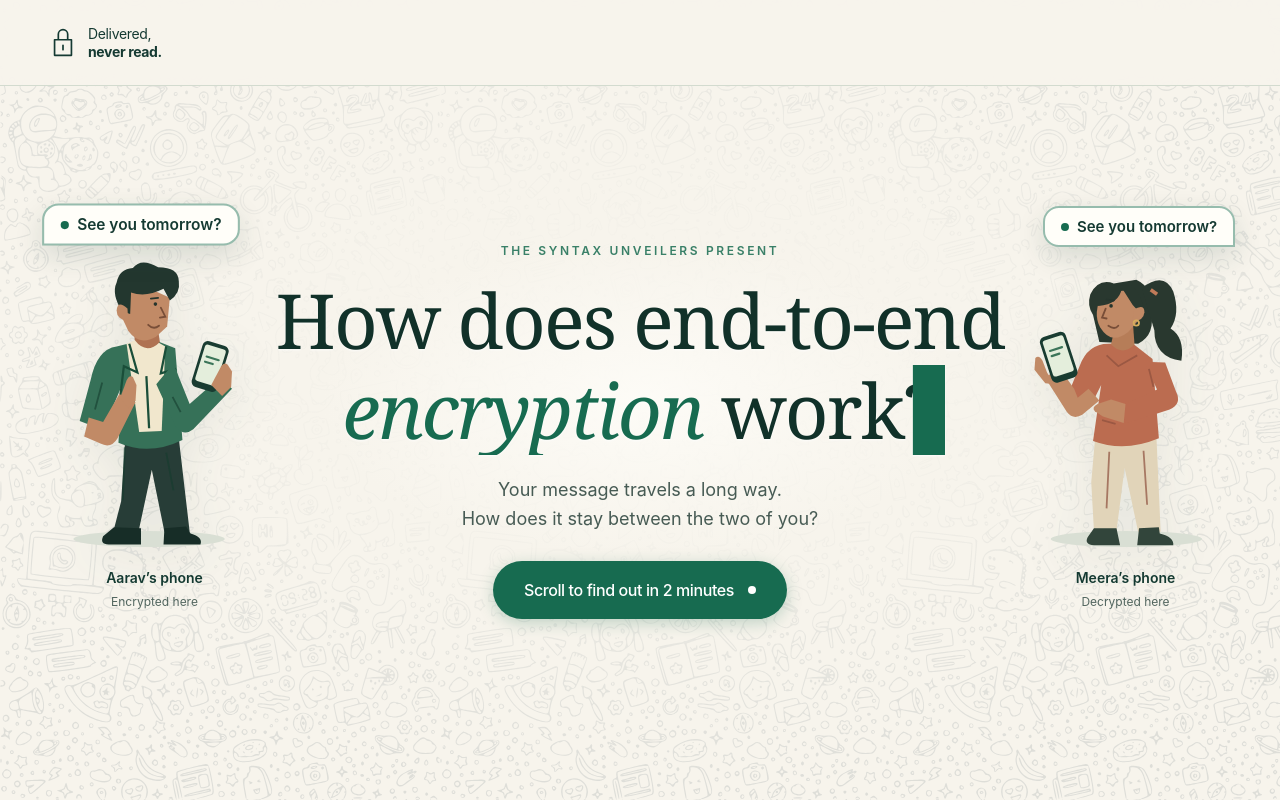
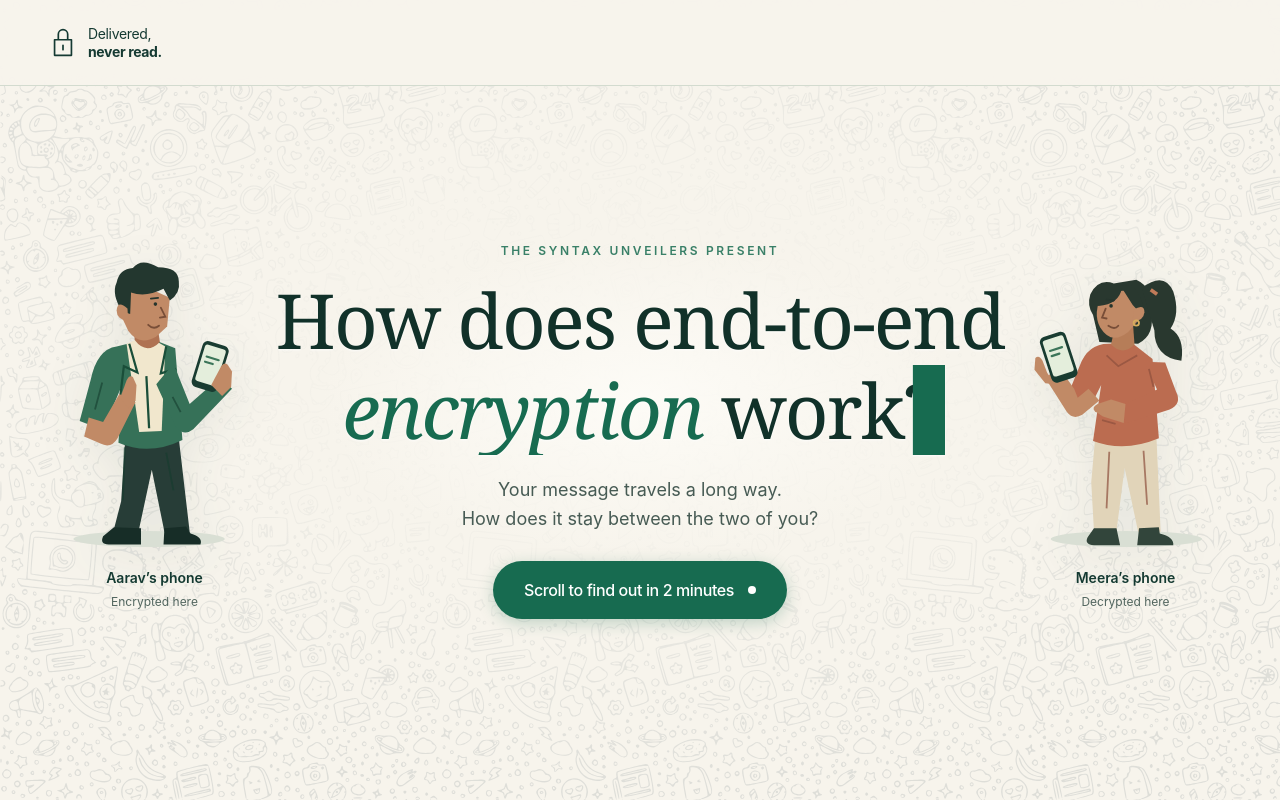
Before and after one commit to yashsva292-ops/Global-Virtual-Hackathon-repo, a React (Vite) app: page / in a window 1280 px wide. Built offline with nearby package versions, Linux system fonts and the light colour scheme.

Commit message:
Choreograph homepage speech bubbles with doodle fill, delivered tick, and blue double-tick

```diff
--- a/src/components/features/E2EEHomePage.tsx
+++ b/src/components/features/E2EEHomePage.tsx
@@ -122,21 +122,60 @@ export const E2EEHomePage: React.FC<E2EEHomePageProps> = ({ onNavigateToSimulato
           {/* LEFT: Aarav (Proportioned Editorial Illustration, Holding Phone) */}
           <div className="w-full flex flex-col items-center lg:items-end justify-center relative order-2 lg:order-1 pt-8 lg:pt-0">
             <div className="relative w-[175px] sm:w-[210px] md:w-[225px] lg:w-[235px] flex flex-col items-center">
-              {/* Sent Speech Bubble Pop-up */}
+              {/* Sent Speech Bubble Pop-up: Steady, shows delivered tick, then goes down as Meera's arrives */}
               <motion.div
-                initial={reducedMotion ? false : { opacity: 0, scale: 0.82, y: 10 }}
+                initial={false}
                 animate={
                   reducedMotion
-                    ? { opacity: 1 }
+                    ? { opacity: 1, y: 0, scale: 1 }
                     : journeyPhase === 'animating'
-                    ? { opacity: [1, 1, 0.72, 0.72, 1], scale: [1, 1.04, 1, 1, 1.03], y: [0, -3, 0, 0, -2] }
-                    : { opacity: 1, scale: 1, y: 0 }
+                    ? {
+                        opacity: [0, 1, 1, 1, 0, 0],
+                        y: [6, 0, 0, 0, 8, 8],
+                        scale: [0.94, 1, 1, 1, 0.96, 0.96],
+                      }
+                    : { opacity: 0, y: 6, scale: 0.94 }
                 }
-                transition={{ duration: journeyPhase === 'animating' ? 5.6 : 0.45, ease: [0.22, 1, 0.36, 1] }}
-                className="mb-2.5 sm:mb-0 sm:absolute sm:-top-11 sm:left-2 z-20 bg-[#FFFEF9] border-2 border-[#176B50]/45 text-[#153A32] text-sm sm:text-[15px] font-semibold px-4 py-2 rounded-t-2xl rounded-br-2xl shadow-[0_10px_28px_rgba(21,58,50,0.14)] whitespace-nowrap flex items-center gap-2"
+                transition={{
+                  duration: 5.6,
+                  times: [0, 0.08, 0.25, 0.48, 0.58, 1],
+                  ease: [0.22, 1, 0.36, 1],
+                }}
+                className="mb-2.5 sm:mb-0 sm:absolute sm:-top-11 sm:left-2 z-20 relative overflow-hidden bg-[#CFE3C9] border border-[#9EC098] text-[#153A32] text-sm sm:text-[15px] font-semibold px-4 py-2 rounded-t-2xl rounded-br-2xl shadow-[0_6px_16px_rgba(21,58,50,0.08)] whitespace-nowrap"
               >
-                <span className="w-2 h-2 rounded-full bg-[#176B50] shrink-0" aria-hidden="true" />
-                <span>See you tomorrow?</span>
+                <div
+                  className="absolute inset-0 pointer-events-none opacity-[0.16]"
+                  style={{
+                    backgroundImage: 'url(./whatsapp-doodle.svg)',
+                    backgroundRepeat: 'repeat',
+                    backgroundSize: '340px auto',
+                  }}
+                  aria-hidden="true"
+                />
+                <span className="relative z-10 inline-flex items-center gap-2">
+                  <span>See you tomorrow?</span>
+                  <motion.span
+                    initial={false}
+                    animate={
+                      reducedMotion
+                        ? { opacity: 1 }
+                        : journeyPhase === 'animating'
+                        ? { opacity: [0, 0, 1, 1, 0, 0] }
+                        : { opacity: 0 }
+                    }
+                    transition={{
+                      duration: 5.6,
+                      times: [0, 0.22, 0.30, 0.48, 0.58, 1],
+                    }}
+                    className="inline-flex items-center gap-1 text-[11px] font-medium text-[#176B50]"
+                    aria-label="Delivered"
+                  >
+                    <svg width="14" height="10" viewBox="0 0 16 11" fill="none" stroke="currentColor" strokeWidth="1.7" strokeLinecap="round" strokeLinejoin="round" aria-hidden="true">
+                      <path d="M1 5.5l3 3L10.5 2" />
+                      <path d="M6 5.5l3 3L15.5 2" />
+                    </svg>
+                  </motion.span>
+                </span>
               </motion.div>
 
               {/* Aarav Vector Illustration Artwork */}
@@ -201,21 +240,60 @@ export const E2EEHomePage: React.FC<E2EEHomePageProps> = ({ onNavigateToSimulato
           {/* RIGHT: Meera (Proportioned Editorial Illustration, Holding Phone) */}
           <div className="w-full flex flex-col items-center lg:items-start justify-center relative order-3 pt-8 lg:pt-0">
             <div className="relative w-[175px] sm:w-[210px] md:w-[225px] lg:w-[235px] flex flex-col items-center">
-              {/* Received Speech Bubble Pop-up: Decrypts when packet arrives */}
+              {/* Received Speech Bubble Pop-up: Rises simultaneously as Aarav's goes down, with blue double-tick */}
               <motion.div
-                initial={reducedMotion ? false : { opacity: 0, scale: 0.82, y: 10 }}
+                initial={false}
                 animate={
                   reducedMotion
-                    ? { opacity: 1 }
+                    ? { opacity: 1, y: 0, scale: 1 }
                     : journeyPhase === 'animating'
-                    ? { opacity: [0, 0, 0, 0, 1, 1], y: [8, 8, 8, 8, -3, 0], scale: [0.88, 0.88, 0.88, 0.88, 1.06, 1] }
-                    : { opacity: 1, scale: 1, y: 0 }
+                    ? {
+                        opacity: [0, 0, 1, 1, 1, 0],
+                        y: [8, 8, 0, 0, 0, 6],
+                        scale: [0.94, 0.94, 1, 1, 1, 0.96],
+                      }
+                    : { opacity: 0, y: 8, scale: 0.94 }
                 }
-                transition={{ duration: journeyPhase === 'animating' ? 5.6 : 0.45, times: journeyPhase === 'animating' ? [0, 0.72, 0.82, 0.86, 0.92, 1] : undefined, ease: [0.22, 1, 0.36, 1] }}
-                className="mb-2.5 sm:mb-0 sm:absolute sm:-top-11 sm:right-2 z-20 bg-[#FFFEF9] border-2 border-[#176B50]/45 text-[#153A32] text-sm sm:text-[15px] font-semibold px-4 py-2 rounded-t-2xl rounded-bl-2xl shadow-[0_10px_28px_rgba(21,58,50,0.14)] whitespace-nowrap flex items-center gap-2"
+                transition={{
+                  duration: 5.6,
+                  times: [0, 0.50, 0.60, 0.85, 0.94, 1],
+                  ease: [0.22, 1, 0.36, 1],
+                }}
+                className="mb-2.5 sm:mb-0 sm:absolute sm:-top-11 sm:right-2 z-20 relative overflow-hidden bg-[#CFE3C9] border border-[#9EC098] text-[#153A32] text-sm sm:text-[15px] font-semibold px-4 py-2 rounded-t-2xl rounded-bl-2xl shadow-[0_6px_16px_rgba(21,58,50,0.08)] whitespace-nowrap"
               >
-                <span className="w-2 h-2 rounded-full bg-[#176B50] shrink-0" aria-hidden="true" />
-                <span>See you tomorrow?</span>
+                <div
+                  className="absolute inset-0 pointer-events-none opacity-[0.16]"
+                  style={{
+                    backgroundImage: 'url(./whatsapp-doodle.svg)',
+                    backgroundRepeat: 'repeat',
+                    backgroundSize: '340px auto',
+                  }}
+                  aria-hidden="true"
+                />
+                <span className="relative z-10 inline-flex items-center gap-2">
+                  <span>See you tomorrow?</span>
+                  <motion.span
+                    initial={false}
+                    animate={
+                      reducedMotion
+                        ? { opacity: 1, scale: 1 }
+                        : journeyPhase === 'animating'
+                        ? { opacity: [0, 0, 1, 1, 0], scale: [0.8, 0.8, 1, 1, 0.9] }
+                        : { opacity: 0 }
+                    }
+                    transition={{
+                      duration: 5.6,
+                      times: [0, 0.58, 0.66, 0.94, 1],
+                    }}
+                    className="inline-flex items-center text-[#0095F6]"
+                    aria-label="Read"
+                  >
+                    <svg width="16" height="11" viewBox="0 0 16 11" fill="none" stroke="currentColor" strokeWidth="1.9" strokeLinecap="round" strokeLinejoin="round" aria-hidden="true">
+                      <path d="M1 5.5l3 3L10.5 2" />
+                      <path d="M6 5.5l3 3L15.5 2" />
+                    </svg>
+                  </motion.span>
+                </span>
               </motion.div>
 
               {/* Meera Vector Illustration Artwork */}
```
Also changed, not shown: 1 other file (tests, documents, lock files or other folders).
